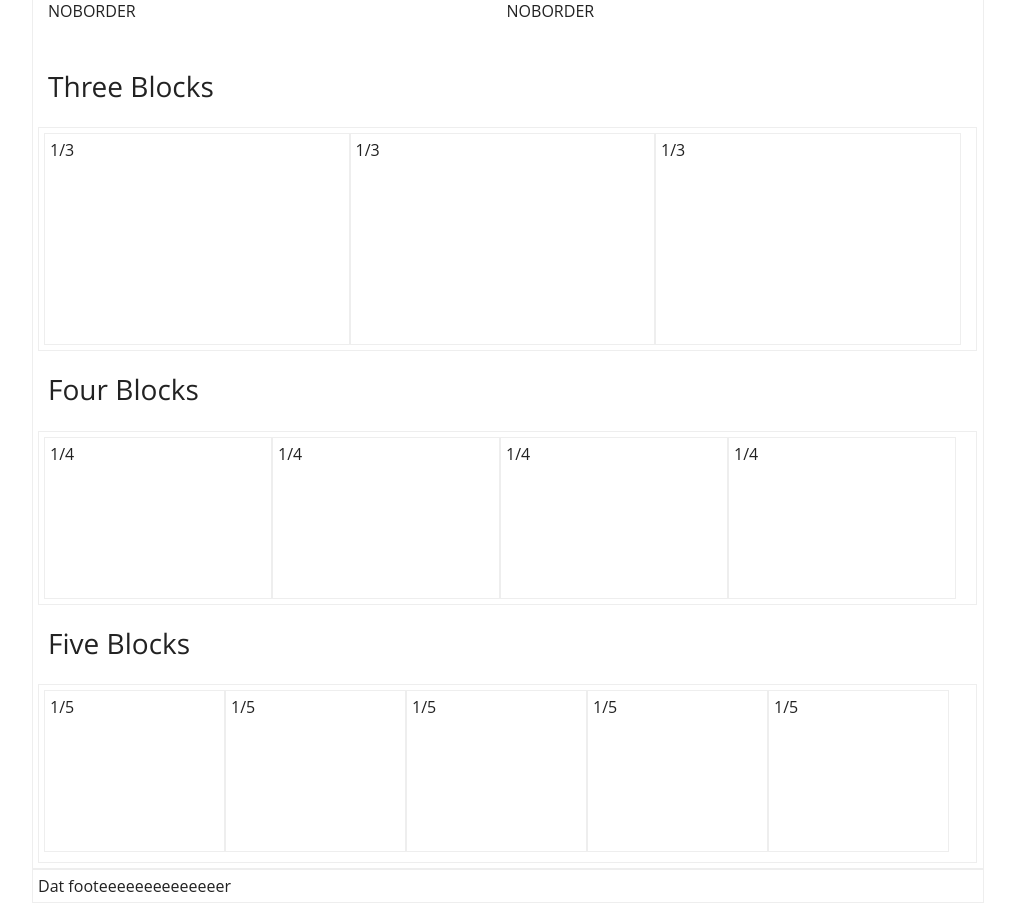
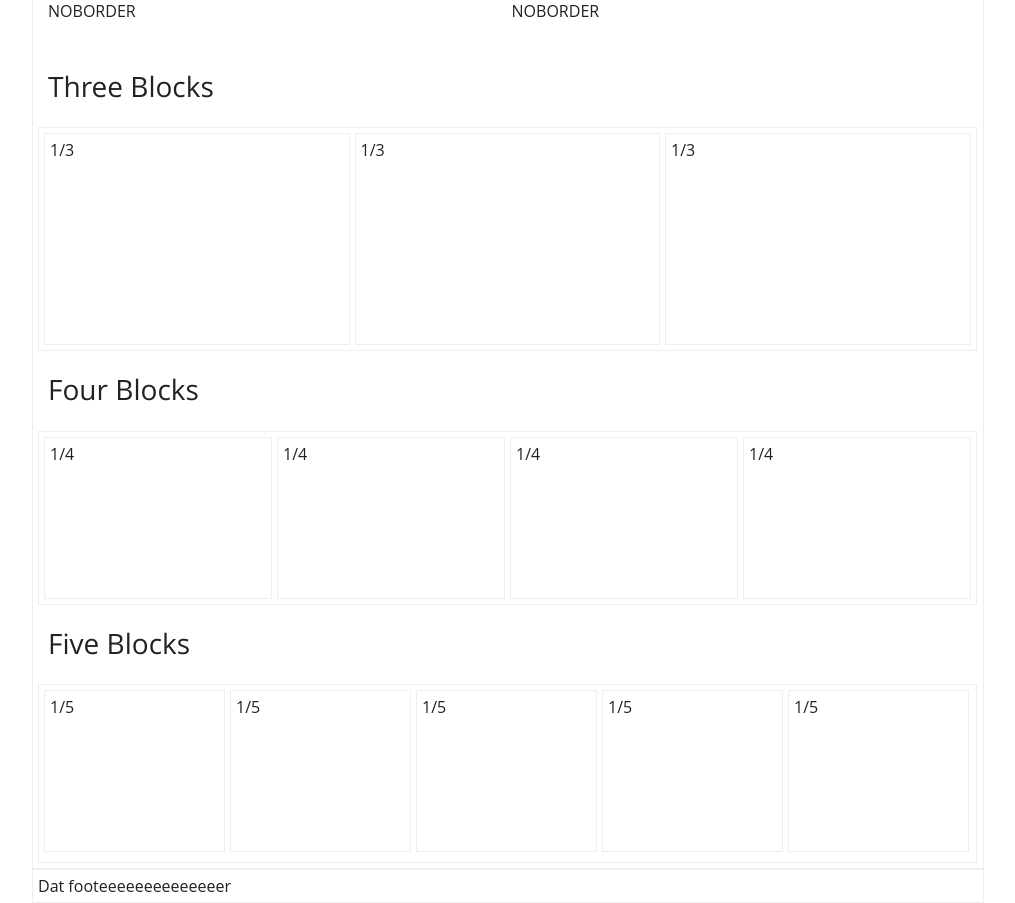
Before and after one commit to weweje/DeadSimple-html5-Boilerplate, a plain HTML site: page index.html in a window 1280 px wide. Shown: the part 700-1603 px from the top of the page, without its empty margins (132-1147 px from the left). Drawn offline with Linux system fonts and the light colour scheme.

Commit message:
fixed paddings

```diff
--- a/css/app.css
+++ b/css/app.css
@@ -17,7 +17,7 @@
 		.three,
 		.four,
 		.five{
-			margin-right:0 !important;
+			margin-right:0;
 		}
 
 		/* nopad Blocks */
@@ -80,7 +80,13 @@
 			width:458px;
 
 		}
-
+		.one,
+		.two,
+		.three,
+		.four,
+		.five{
+			margin-right:5px;
+		}
 		.one{
 			width:445px;
 		}
```
